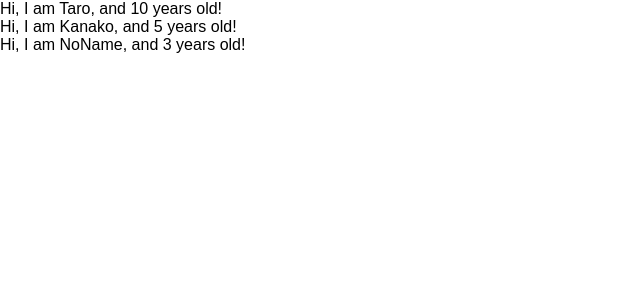
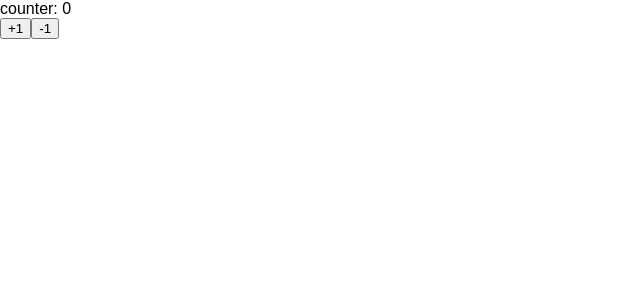
Before and after one commit to ShintaNakama/my-udemy-react-redux-crud-app, a React (Create React App) app: page / in a window 1280 px wide. Shown: the top 300 px of the page, without its empty margins (0-640 px from the left). Built offline with nearby package versions, Linux system fonts and the light colour scheme.

Commit message:
learn state and setState

```diff
--- a/src/App.js
+++ b/src/App.js
@@ -1,27 +1,29 @@
-import React from 'react';
-import PropTypes from 'prop-types';
+import React, { Component } from 'react';
 
-const App = () => {
-  const profiles = [
-    { name: "Taro", age:10 },
-    { name: "Kanako", age:5 },
-    { name: "NoName", age:3}
-  ]
-  return (
-    <div>
-      {
-        profiles.map((profile, index) => {
-          return <User name= {profile.name} age={profile.age} key={index}/>
-        })
-      }
-    </div>
-  )
-}
-const User = (props) => {
-  return <div>Hi, I am {props.name}, and {props.age} years old!</div>
-}
-User.propTypes ={
-  name: PropTypes.string,
-  age: PropTypes.number.isRequired
+const App = () => ( <Counter></Counter> )
+
+class Counter extends Component {
+  constructor(props) {
+    super(props)
+    console.log(this.state)
+    this.state = { count: 0 }
+  }
+
+  handlePlusButton = () => {
+    this.setState({ count: this.state.count + 1 })
+  }
+  handleMinusButton = () => {
+    this.setState({ count: this.state.count - 1 })
+  }
+  render() {
+    console.log(this.state)
+    return (
+      <React.Fragment>
+        <div>counter: {this.state.count}</div>
+        <button onClick={this.handlePlusButton}>+1</button>
+        <button onClick={this.handleMinusButton}>-1</button>
+      </React.Fragment>
+    )
+  }
 }
 export default App;
```
